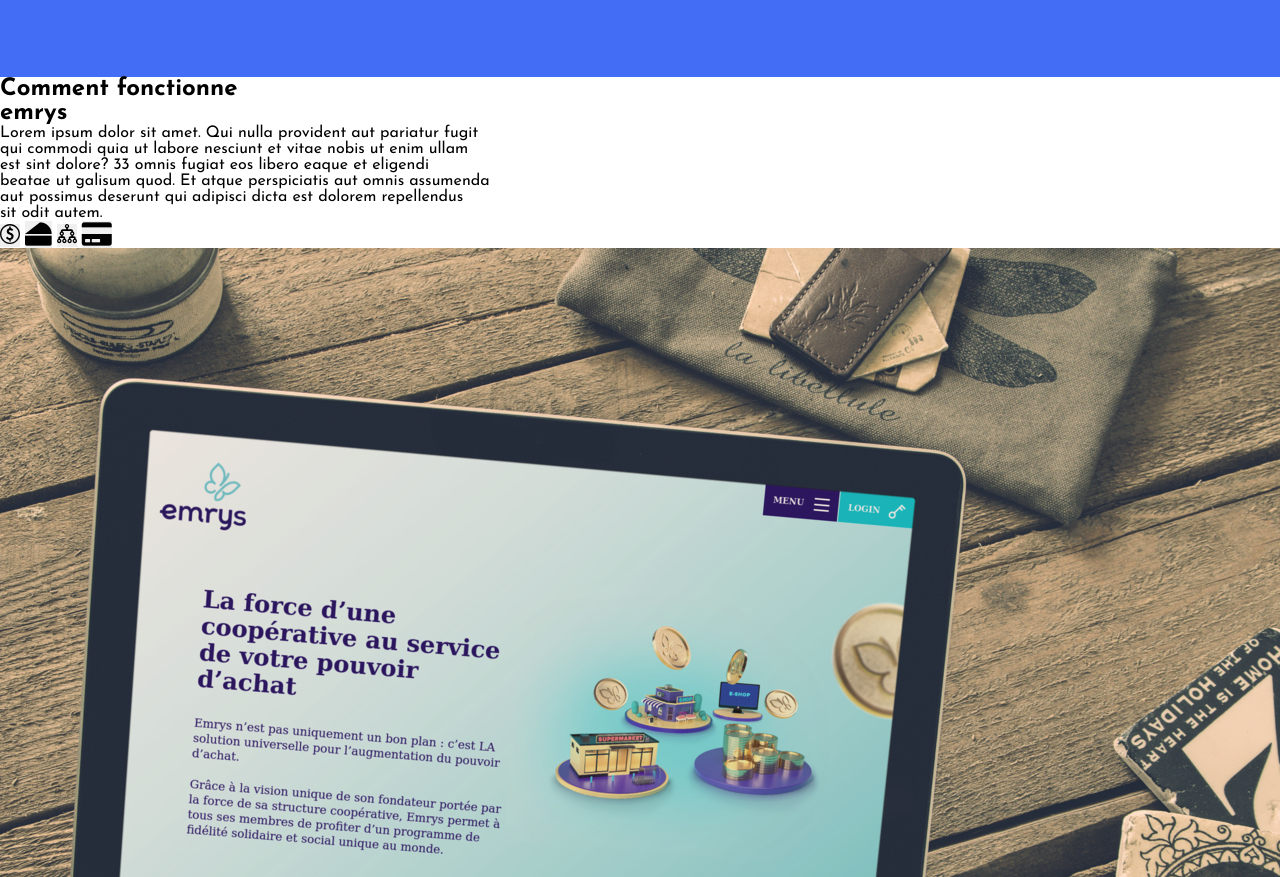
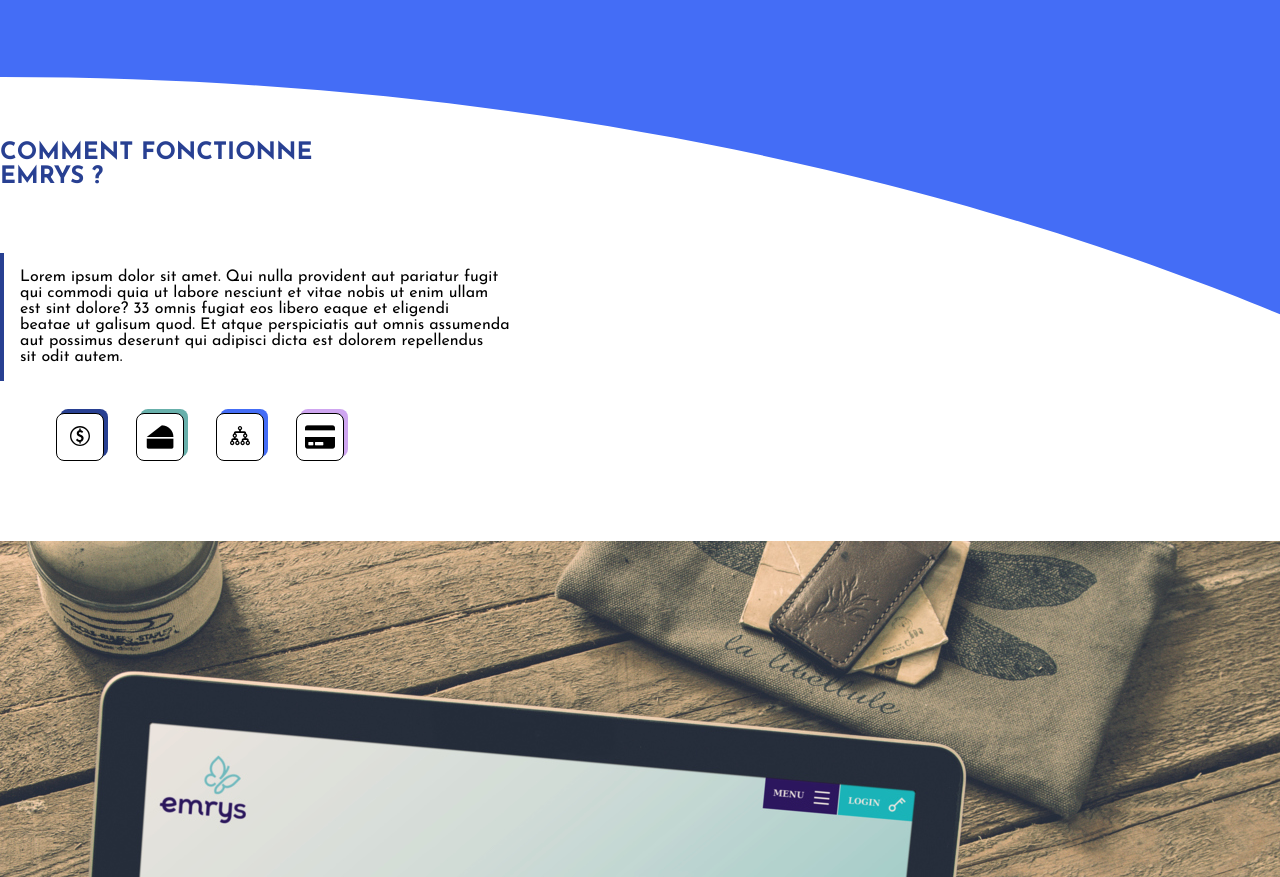
Before and after one commit to JeremiePermentier/website_for_partnership, a website: page index.html in a window 1280 px wide. Shown: the part 1087-1964 px from the top of the page. Drawn offline with Linux system fonts and the light colour scheme.

Commit message:
Ajout de la section sur emrys

```diff
--- a/index.html
+++ b/index.html
@@ -69,12 +69,13 @@
                 </div>
             </div>
         </section>
-        <section id="emrys" class="container">
-            <h2>
+        <section id="emrys" class="emrys">
+            <div class="container">
+                <h2 class="emrys__title">
                     Comment fonctionne<br/>
-                emrys
+                    emrys ?
                 </h2>
-            <p>
+                <p class="emrys__text">
                     Lorem ipsum dolor sit amet. Qui nulla provident aut pariatur fugit<br/>
                     qui commodi quia ut labore nesciunt et vitae nobis ut enim ullam<br/>
                     est sint dolore? 33 omnis fugiat eos libero eaque et eligendi<br/>
@@ -82,19 +83,32 @@
                     aut possimus deserunt qui adipisci dicta est dolorem repellendus<br/>
                     sit odit autem.
                 </p>
-            <div>
-                <button>
+                <div class="emrys__container">
+                    <div class="emrys__control">
+                        <button class="emrys__button">
                             <img src="./img/piece.svg" alt="pièce emrys, également nommée coin.">
                         </button>
-                <button>
+                        <div class="emrys__button--shadow"></div>
+                    </div>
+                    <div class="emrys__control">
+                        <button class="emrys__button">
                             <i class="fas fa-cheese fa-2x"></i>
                         </button>
-                <button>
+                        <div class="emrys__button--shadow part"></div>
+                    </div>
+                    <div class="emrys__control">
+                        <button class="emrys__button">
                             <img src="./img/arbre-de-fidelité.svg" alt="arbre de fidelité">
                         </button>
-                <button>
+                        <div class="emrys__button--shadow tree"></div>
+                    </div>
+                    <div class="emrys__control">
+                        <button class="emrys__button">
                             <i class="fas fa-credit-card fa-2x"></i>
                         </button>
+                        <div class="emrys__button--shadow card"></div>
+                    </div>
+                </div>
             </div>
         </section>
         <section id="shop" class="container">
--- a/style.scss
+++ b/style.scss
@@ -168,3 +168,70 @@
         margin-bottom: 2rem;
     }
 }
+
+/*********************\
+        Emrys
+\*********************/
+
+.emrys {
+    background: url(./img/divider.svg);
+    background-repeat: no-repeat;
+    &__title {
+        color: $colorFour;
+        @extend %H2;
+        padding: 4rem 0 2rem 0;
+    }
+    &__text {
+        margin: 2rem 0;
+        padding: 1rem;
+        border-left: 4px solid $colorFour;
+    }
+    &__container {
+        display: flex;
+        margin: 1rem 1rem 5rem 1rem;
+    }
+    &__control {
+        position: relative;
+        height: 3rem;
+        margin: 0 2.5rem;
+        &:nth-child(3n){
+            background-color: red;
+        }
+    }
+    &__button {
+        width: 3rem;
+        height: 3rem;
+        border: 1px solid #000;
+        border-radius: 0.5rem;
+        background-color: #fff;
+        position: absolute;
+        z-index: 2;
+        &--shadow {
+            width: 3rem;
+            height: 3rem;
+            background-color: $colorFour;
+            border-radius: 0.5rem;
+            position: absolute;
+            top: -4px;
+            left: 4px;
+            z-index: 1;
+            transform: rotate(0deg);
+        }
+        &:hover ~ &--shadow {
+            transform: rotate(-360deg);
+            transition: transform 0.75s;
+        }
+    }
+}
+
+.part {
+    background-color: $colorSecondary;
+}
+
+.tree {
+    background-color: $colorPrimary;
+}
+
+.card{
+    background-color: $colorFive;
+}
```
Also changed, not shown: img/divider.svg (added), style.css, 1 other file. Lines whose indentation alone changed are shown as unchanged.
